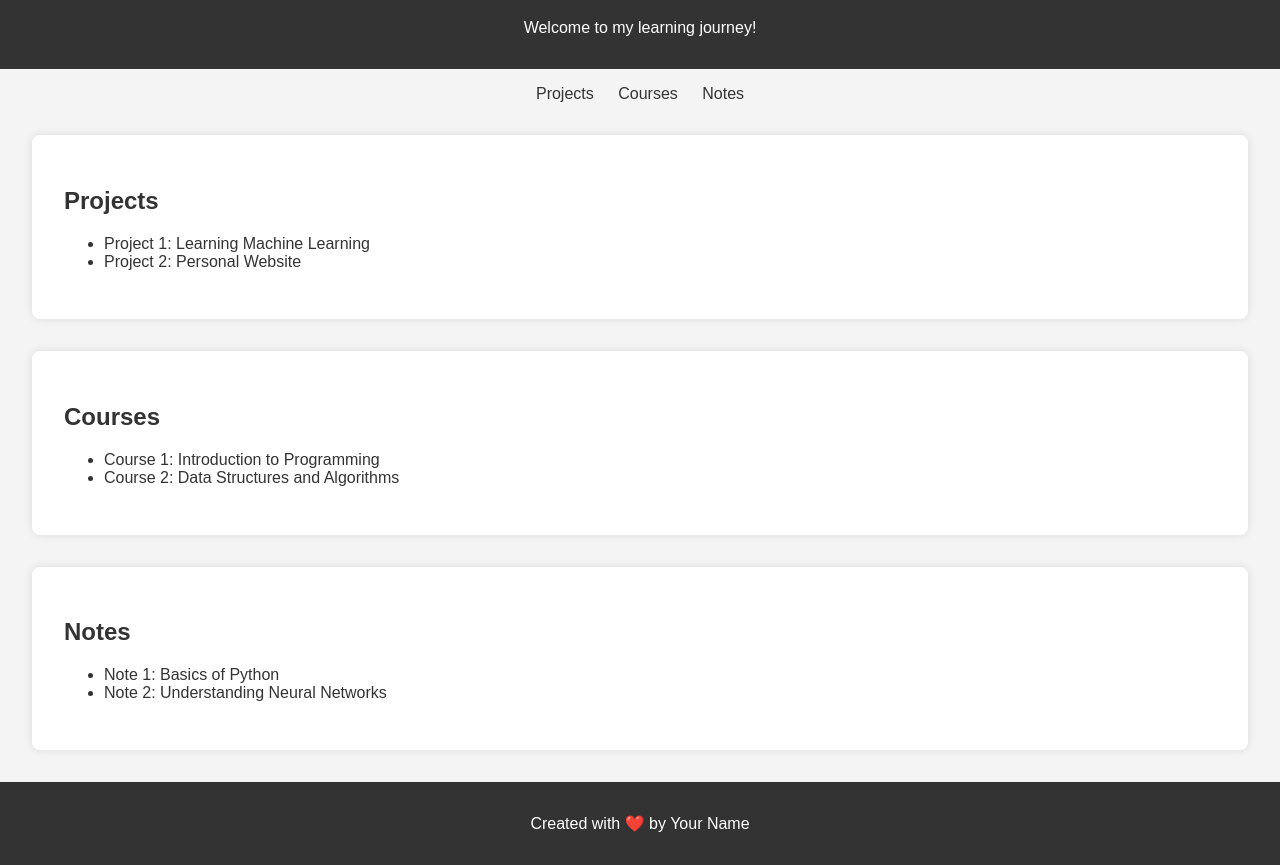
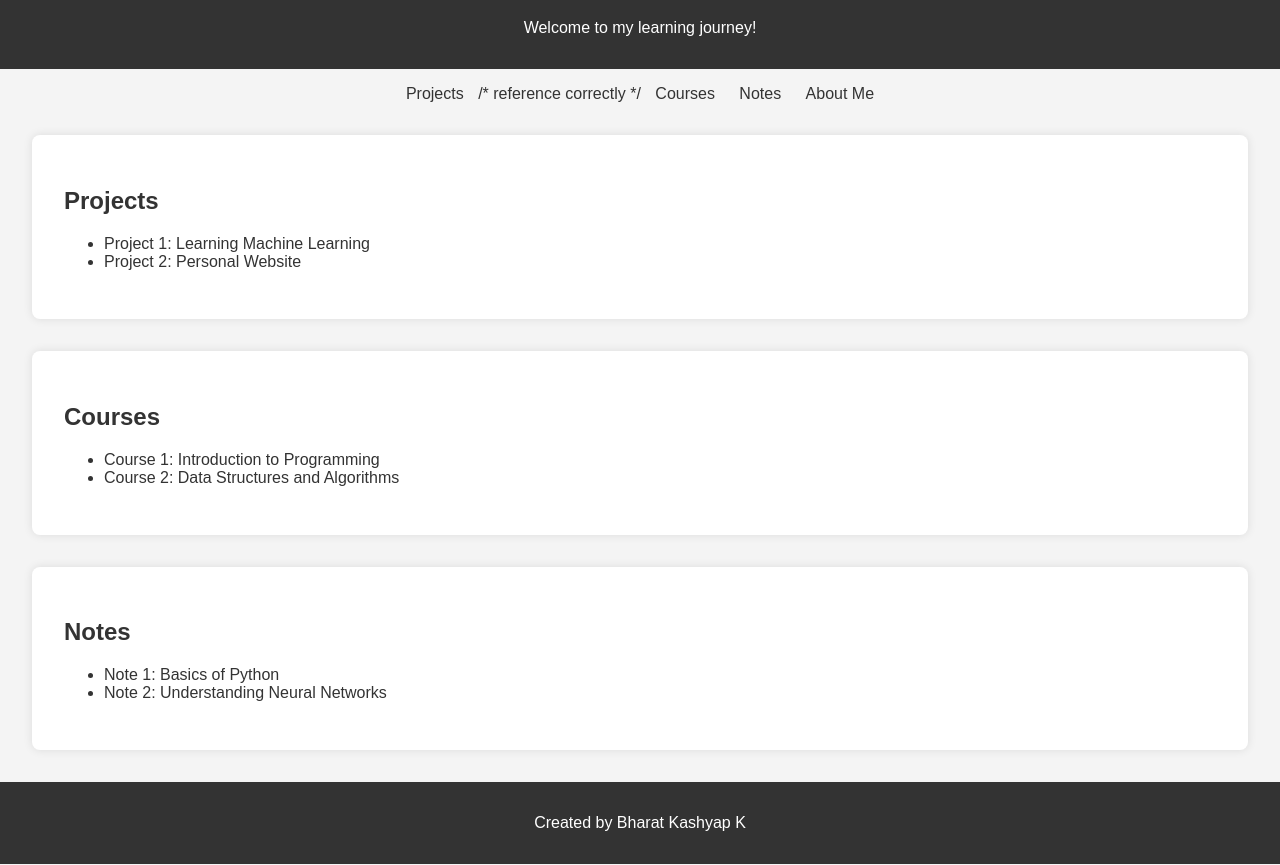
Before and after one commit to Bharat1252003/Bharat1252003.github.io, a plain HTML site: page index.html in a window 1280 px wide. Shown: the part 77-942 px from the top of the page. Drawn offline with Linux system fonts and the light colour scheme.

Commit message:
Starting

```diff
--- a/index.html
+++ b/index.html
@@ -49,9 +49,10 @@
         <p>Welcome to my learning journey!</p>
     </header>
     <nav>
-        <a href="#projects">Projects</a>
+        <a href="#projects">Projects</a> /* reference correctly */
         <a href="#courses">Courses</a>
         <a href="#notes">Notes</a>
+        <a href="about.html">About Me</a>
     </nav>
     <section id="projects">
         <h2>Projects</h2>
@@ -75,7 +76,7 @@
         </ul>
     </section>
     <footer>
-        <p>Created with ❤️ by Your Name</p>
+        <p>Created by Bharat Kashyap K</p>
     </footer>
 </body>
 </html>
```
Also changed, not shown: about.html (added), projects.html (added).
